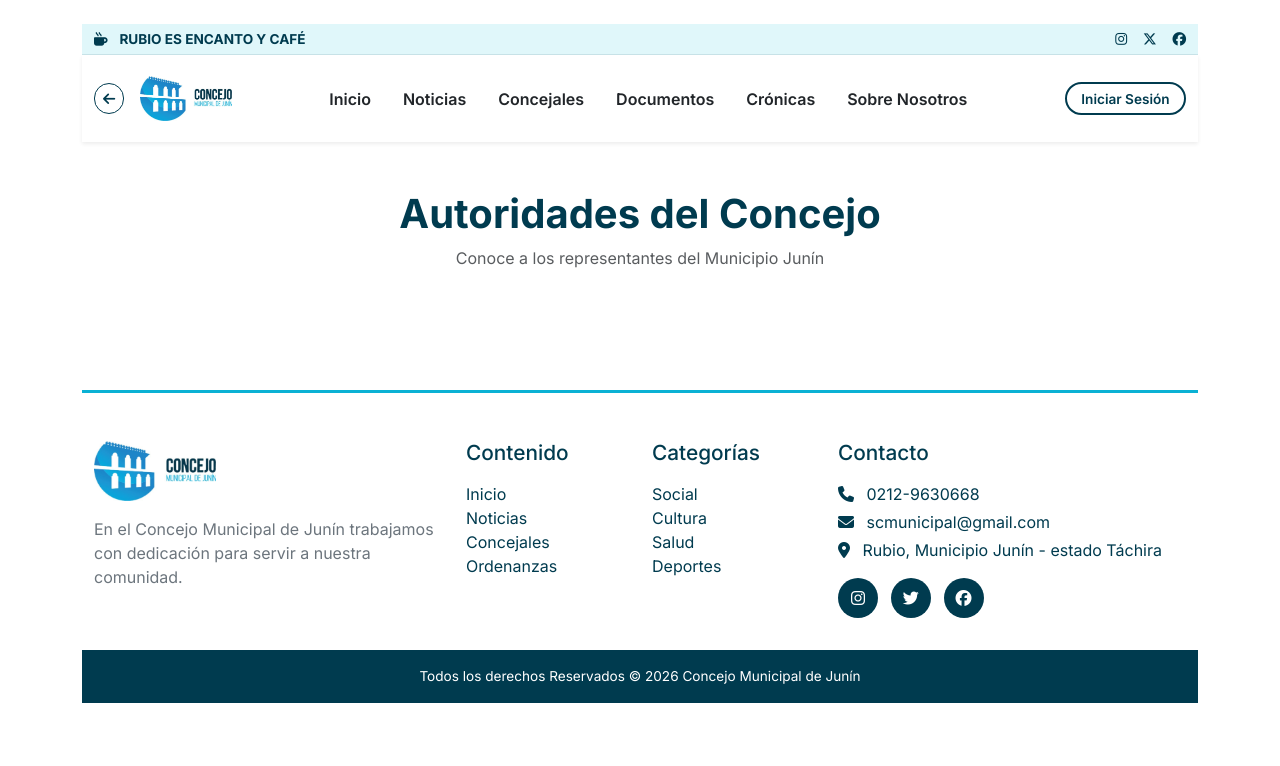
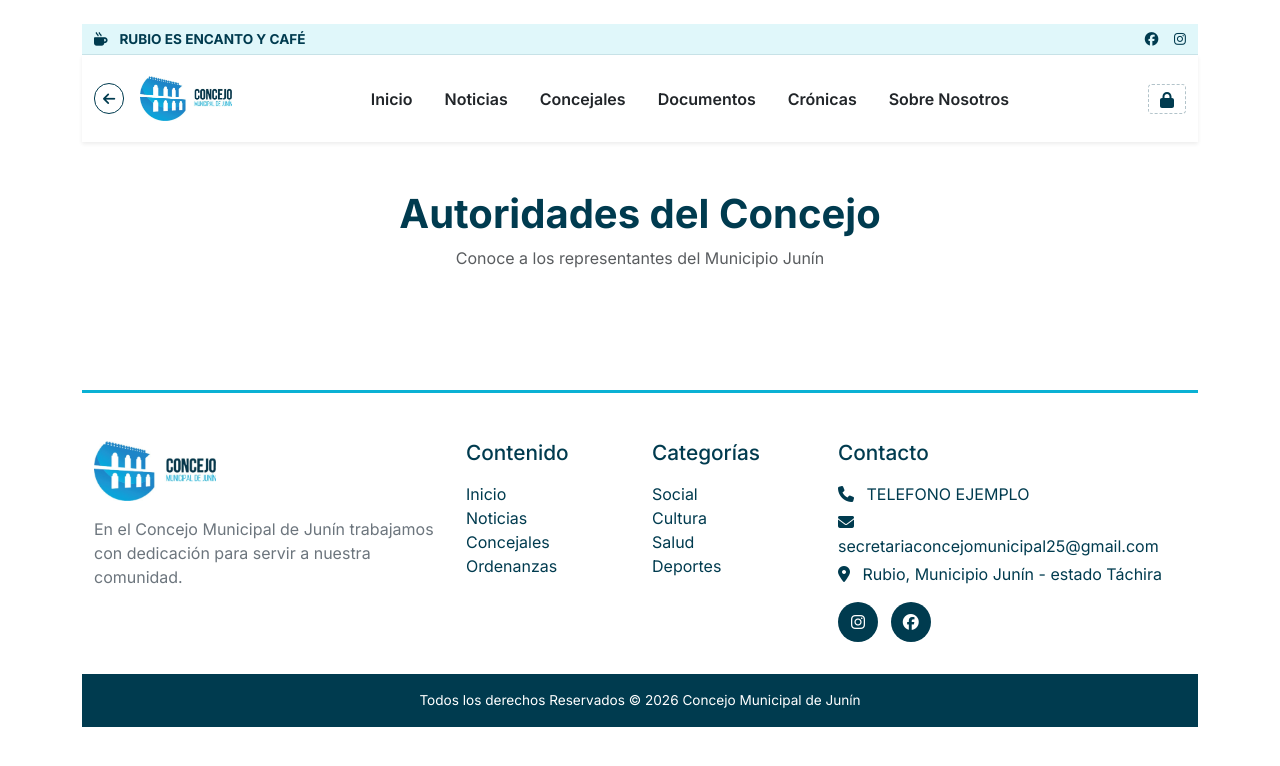
Before and after one commit to Ly239/municipal-consejoj, a Django app: page /concejales/ in a window 1280 px wide. Shown: the top 766 px of the page. Run offline with Django 3.2, Linux system fonts and the light colour scheme; data that the repository does not hold is empty; some libraries are stand-ins or nearby versions.

Commit message:
Commit de Ly239 Agregado enlaces de redes sociales actuales y cambiado el boton de iniciar sesiòn por un icono administrativo

```diff
--- a/templates/core/includes/_footer.html
+++ b/templates/core/includes/_footer.html
@@ -35,13 +35,12 @@
             <!-- Columna 4: Contacto -->
             <div class="col-md-4 footer-column">
                 <h5>Contacto</h5>
-                <p class="mb-1"><i class="fas fa-phone me-2"></i> 0212-9630668</p>
-                <p class="mb-1"><i class="fas fa-envelope me-2"></i> scmunicipal@gmail.com</p>
+                <p class="mb-1"><i class="fas fa-phone me-2"></i> TELEFONO EJEMPLO</p>
+                <p class="mb-1"><i class="fas fa-envelope me-2"></i> secretariaconcejomunicipal25@gmail.com</p>
                 <p class="mb-3"><i class="fas fa-map-marker-alt me-2"></i> Rubio, Municipio Junín - estado Táchira</p>
                 <div class="footer-social">
-                    <a href="#"><i class="fab fa-instagram"></i></a>
-                    <a href="#"><i class="fab fa-twitter"></i></a>
-                    <a href="#"><i class="fab fa-facebook"></i></a>
+                    <a href="https://www.instagram.com/concejomunicipaljunin/" target="_blank" rel="noopener noreferrer" aria-label="Instagram"><i class="fab fa-instagram"></i></a>
+                    <a href="https://www.facebook.com/concejomunicipaljunin1/" target="_blank" rel="noopener noreferrer" aria-label="Facebook"><i class="fab fa-facebook"></i></a>
                 </div>
             </div>
         </div>
--- a/templates/core/includes/_navbar.html
+++ b/templates/core/includes/_navbar.html
@@ -10,9 +10,8 @@
             <strong>RUBIO ES ENCANTO Y CAFÉ</strong>
         </span>
         <div>
-            <a href="#" style="color: #003B4F; margin-left: 12px; text-decoration: none;" aria-label="Instagram"><i class="fab fa-instagram"></i></a>
-            <a href="#" style="color: #003B4F; margin-left: 12px; text-decoration: none;" aria-label="X"><i class="fab fa-x-twitter"></i></a>
-            <a href="#" style="color: #003B4F; margin-left: 12px; text-decoration: none;" aria-label="Facebook"><i class="fab fa-facebook"></i></a>
+            <a href="https://www.facebook.com/concejomunicipaljunin1/" target="_blank" rel="noopener noreferrer" style="color: #003B4F; margin-left: 12px; text-decoration: none;" aria-label="Facebook"><i class="fab fa-facebook"></i></a>
+            <a href="https://www.instagram.com/concejomunicipaljunin/" target="_blank" rel="noopener noreferrer" style="color: #003B4F; margin-left: 12px; text-decoration: none;" aria-label="Instagram"><i class="fab fa-instagram"></i></a>
         </div>
     </div>
 </div>
@@ -88,9 +87,18 @@
                     <i class="fas fa-sign-out-alt"></i>
                 </a>
             {% else %}
-                <a href="{% url 'users:login' %}" class="btn btn-corporate btn-sm" style="max-width: 150px; overflow: hidden; text-overflow: ellipsis; white-space: nowrap;">
-                    Iniciar Sesión
+
+
+                <!-- ACCESO ADMINISTRATIVO DISCRETO (Candado Mimetizado) -->
+                <a href="{% url 'users:login' %}"
+                   style="color: #003B4F; text-decoration: none; padding: 5px 10px; cursor: default; transition: none; display: inline-block; border: 1px dashed rgba(0, 59, 79, 0.3); border-radius: 4px; text-align: center; line-height: 1;"
+                   aria-label="Acceso Interno">
+                    <!-- Este SVG dibuja el candado plano exacto de tu referencia y hereda tu color corporativo -->
+                    <svg xmlns="http://w3.org" viewBox="0 0 448 512" style="width: 16px; height: 16px; fill: currentColor; vertical-align: middle;">
+                        <path d="M144 144v48H304V144c0-44.2-35.8-80-80-80s-80 35.8-80 80zM80 192V144C80 64.5 144.5 0 224 0s144 64.5 144 144v48h16c35.3 0 64 28.7 64 64V448c0 35.3-28.7 64-64 64H64c-35.3 0-64-28.7-64-64V256c0-35.3 28.7-64 64-64H80z"/>
+                    </svg>
                 </a>
+
             {% endif %}
         </div>
     </div>
```
